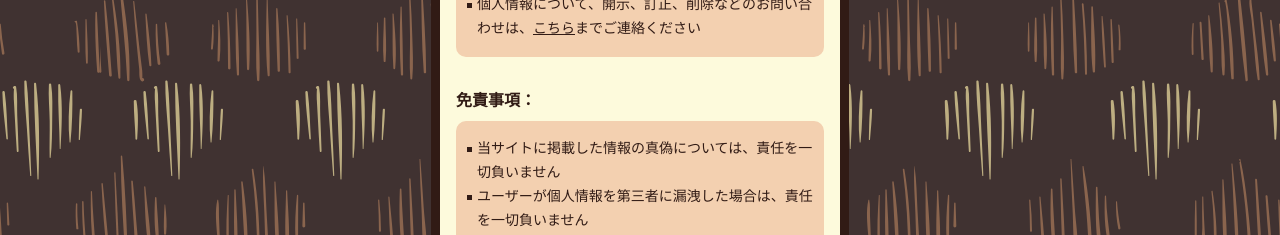
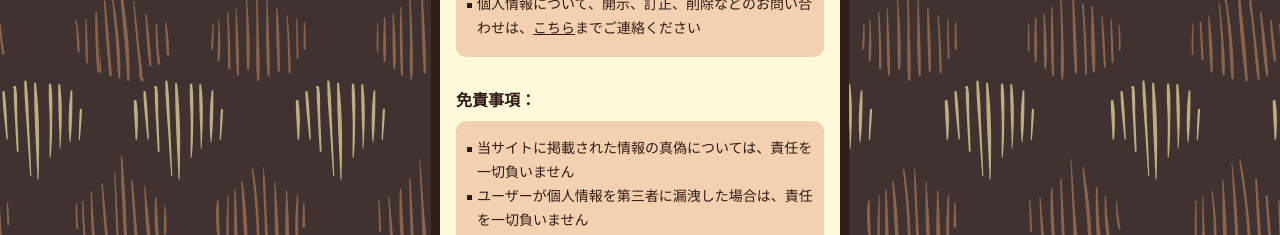
Before and after one commit to SSSYYSSSYY/FTA-Project, a Next.js app in the folder client/: page /privacy-policy in a window 1280 px wide. Shown: the part 1420-1655 px from the top of the page. Built offline with nearby package versions, Linux system fonts and the light colour scheme; a web font is replaced by a local one.

Commit message:
文字修正

```diff
--- a/client/pages/privacy-policy.js
+++ b/client/pages/privacy-policy.js
@@ -37,7 +37,7 @@ export default function PrivacyPolicy(){
         </ul>
         <h4>免責事項：</h4>
         <ul>
-          <li>当サイトに掲載した情報の真偽については、責任を一切負いません</li>
+          <li>当サイトに掲載された情報の真偽については、責任を一切負いません</li>
           <li>ユーザーが個人情報を第三者に漏洩した場合は、責任を一切負いません</li>
         </ul>
         <h4>プライバシーポリシーの変更：</h4>
```
